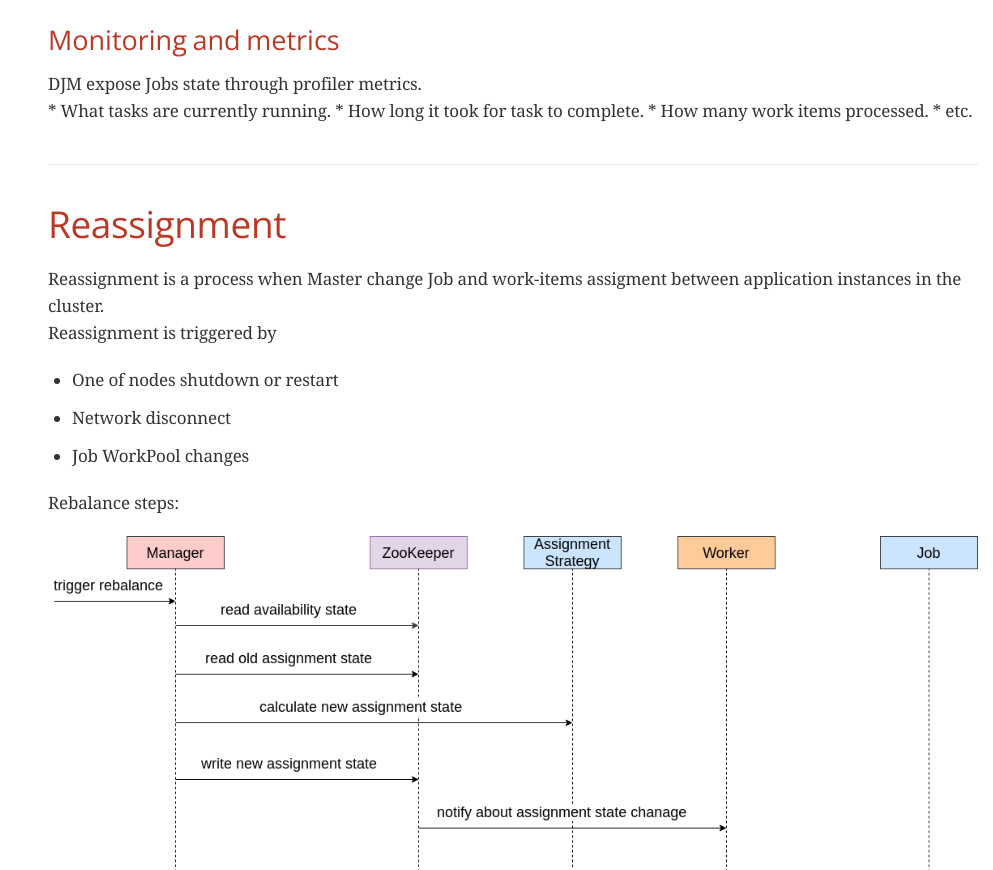
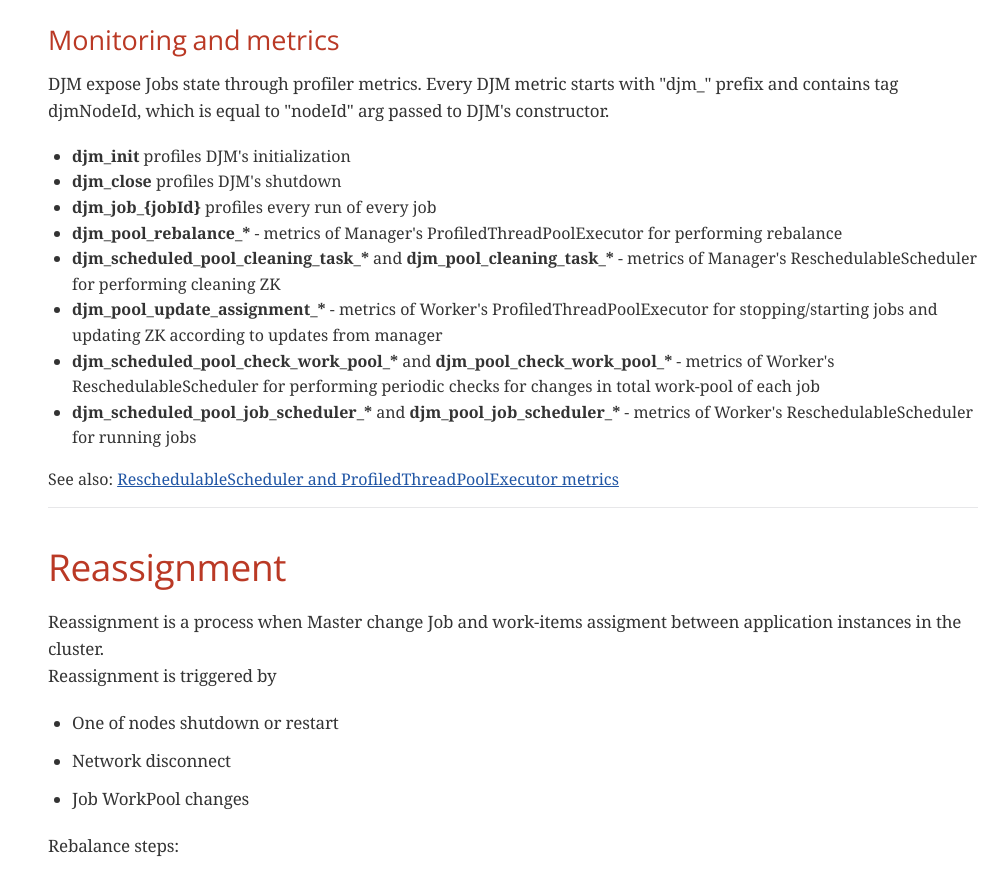
Before and after one commit to ru-fix/distributed-job-manager, a plain HTML site: page docs/index.html in a window 1280 px wide. Shown: the part 3331-4201 px from the top of the page, without its empty margins (287-1280 px from the left). Drawn offline with nearby package versions, Linux system fonts and the light colour scheme; a web font is replaced by a local one.

Commit message:
improve metric docs

```diff
--- a/docs/index.html
+++ b/docs/index.html
@@ -2629,11 +2629,47 @@ djm.close();</pre>
             <div class="sect2">
                 <h3 id="_monitoring_and_metrics">Monitoring and metrics</h3>
                 <div class="paragraph">
-                    <p>DJM expose Jobs state through profiler metrics.<br>
-                        * What tasks are currently running.
-                        * How long it took for task to complete.
-                        * How many work items processed.
-                        * etc.</p>
+                    <p>DJM expose Jobs state through profiler metrics.
+                      Every DJM metric starts with "djm_" prefix and
+                      contains tag djmNodeId, which is equal to "nodeId" arg passed to DJM's constructor.
+                    </p>
+                  <div class="ulist">
+                    <ul>
+                      <li>
+                        <b>djm_init</b> profiles DJM's initialization
+                      </li>
+                      <li>
+                        <b>djm_close</b> profiles DJM's shutdown
+                      </li>
+                      <li>
+                        <b>djm_job_{jobId}</b> profiles every run of every job
+                      </li>
+                      <li>
+                        <b>djm_pool_rebalance_*</b> -
+                          metrics of Manager's ProfiledThreadPoolExecutor for performing rebalance
+                      </li>
+                      <li>
+                        <b>djm_scheduled_pool_cleaning_task_*</b> and <b>djm_pool_cleaning_task_*</b> -
+                        metrics of Manager's ReschedulableScheduler for performing cleaning ZK
+                      </li>
+                      <li>
+                        <b>djm_pool_update_assignment_*</b> -
+                        metrics of Worker's ProfiledThreadPoolExecutor for stopping/starting jobs and updating ZK
+                        according to updates from manager
+                      </li>
+                      <li>
+                        <b>djm_scheduled_pool_check_work_pool_*</b> and <b>djm_pool_check_work_pool_*</b> -
+                        metrics of Worker's ReschedulableScheduler for performing periodic checks for changes in total work-pool of each job
+                      </li>
+                      <li>
+                        <b>djm_scheduled_pool_job_scheduler_*</b> and <b>djm_pool_job_scheduler_*</b> -
+                        metrics of Worker's ReschedulableScheduler for running jobs
+                      </li>
+                    </ul>
+                  </div>
+                  See also: <a href="https://github.com/ru-fix/jfix-stdlib#namedexecutors-metrics">
+                    ReschedulableScheduler and ProfiledThreadPoolExecutor metrics
+                  </a>
                 </div>
             </div>
         </div>
```
Also changed, not shown: 1 other file.
